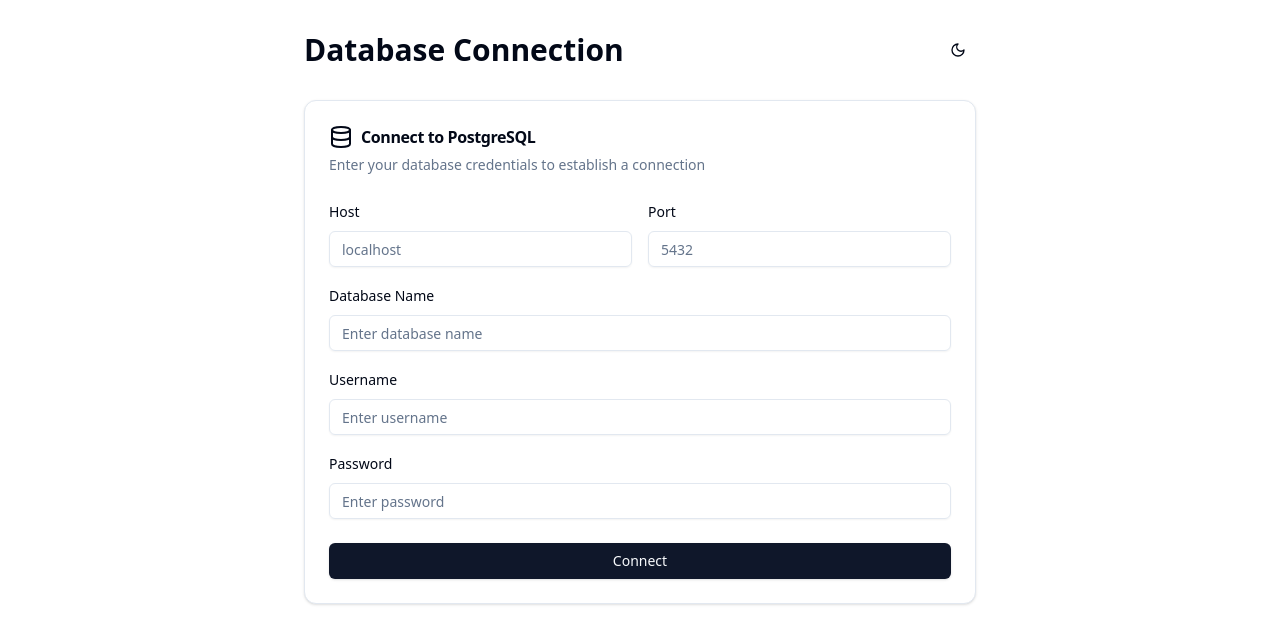
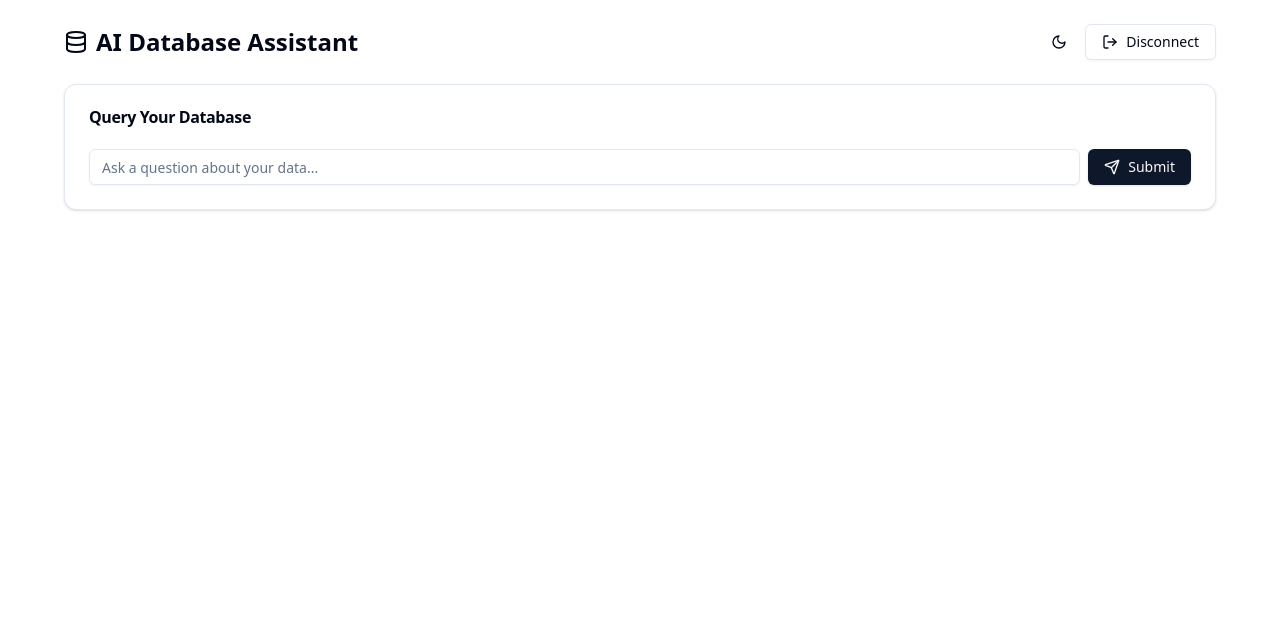
Before and after one commit to LuseBiswas/Database_AI_Agent, a React (Vite) app in the folder ai-agent-frontend/ai-agent-frontend/: page /chat in a window 1280 px wide. Shown: the top 644 px of the page. Built offline with nearby package versions, Linux system fonts and the light colour scheme; no server answers.

Commit message:
ChatBoxUi is updated

```diff
--- a/ai-agent-frontend/ai-agent-frontend/package.json
+++ b/ai-agent-frontend/ai-agent-frontend/package.json
@@ -18,6 +18,7 @@
     "lucide-react": "^0.475.0",
     "react": "^19.0.0",
     "react-dom": "^19.0.0",
+    "react-router-dom": "^7.1.5",
     "tailwind-merge": "^3.0.1",
     "tailwindcss-animate": "^1.0.7"
   },
--- a/ai-agent-frontend/ai-agent-frontend/src/App.jsx
+++ b/ai-agent-frontend/ai-agent-frontend/src/App.jsx
@@ -1,17 +1,19 @@
 import React from "react";
 import ChatBox from "./components/ChatBox";
+import { BrowserRouter as Router, Routes, Route } from 'react-router-dom';
 import { ThemeProvider } from "./components/ThemeProvider";
 import DatabaseApp from "./DatabaseApp";
 
 const App = () => {
   return (
-    <div>
-      <ThemeProvider>
-        <DatabaseApp/>
-
-      </ThemeProvider>
-
-    </div>
+    <ThemeProvider>
+      <Router>
+        <Routes>
+          <Route path="/" element={<DatabaseApp />} />
+          <Route path="/chat" element={<ChatBox />} />
+        </Routes>
+      </Router>
+    </ThemeProvider>
   );
 };
 
--- a/ai-agent-frontend/ai-agent-frontend/src/DatabaseApp.jsx
+++ b/ai-agent-frontend/ai-agent-frontend/src/DatabaseApp.jsx
@@ -11,6 +11,7 @@
 import { Card, CardContent, CardDescription, CardFooter, CardHeader, CardTitle } from './components/ui/card';
 import { Label } from './components/ui/label';
 import { checkHealth, connectToDatabase } from './api/queryAPI';
+import { useNavigate } from 'react-router-dom';
 
 
 const DatabaseApp = () => {
@@ -25,6 +26,7 @@
   const [loading, setLoading] = useState(false);
   const [error, setError] = useState('');
   const { theme, setTheme } = useTheme();
+  const navigate = useNavigate();
 
   // Check initial connection status
   useEffect(() => {
@@ -51,6 +53,7 @@
 
       if (result.success) {
         setIsConnected(true);
+        navigate('/chat');
       } else {
         setError(result.message || 'Failed to connect to database');
       }
--- a/ai-agent-frontend/ai-agent-frontend/src/components/ChatBox.jsx
+++ b/ai-agent-frontend/ai-agent-frontend/src/components/ChatBox.jsx
@@ -1,12 +1,28 @@
 import React, { useState } from "react";
-import { queryBackend } from "../api/queryAPI";
+import { useNavigate } from "react-router-dom";
+import { queryBackend, disconnectDatabase } from "../api/queryAPI";
 import { Button } from "./ui/button";
+import { Input } from "./ui/input";
+import { Card, CardHeader, CardTitle, CardContent } from "./ui/card";
+import { useTheme } from "./ThemeProvider";
+import { Sun, Moon, LogOut, Send, Database } from "lucide-react";
+import {
+  Table,
+  TableBody,
+  TableCell,
+  TableHead,
+  TableHeader,
+  TableRow,
+} from "./ui/table";
+import { Alert, AlertDescription } from "./ui/alert";
 
 const ChatBox = () => {
   const [userQuery, setUserQuery] = useState("");
   const [response, setResponse] = useState(null);
   const [loading, setLoading] = useState(false);
   const [error, setError] = useState("");
+  const { theme, setTheme } = useTheme();
+  const navigate = useNavigate();
 
   const handleSubmit = async (e) => {
     e.preventDefault();
@@ -20,108 +36,170 @@
       const result = await queryBackend(userQuery);
       setResponse(result);
     } catch (error) {
-      setError("Failed to fetch response.");
+      setError(error.message || "Failed to fetch response.");
       console.error("Error:", error);
     } finally {
       setLoading(false);
     }
   };
 
+  const handleDisconnect = async () => {
+    try {
+      await disconnectDatabase();
+      navigate("/"); // Navigate back to connection page
+    } catch (error) {
+      setError("Failed to disconnect from database.");
+      console.error("Disconnect error:", error);
+    }
+  };
+
   const renderTable = (data) => {
     if (!data || !data.rows || data.rows.length === 0) {
-      return <p>No data found</p>;
+      return (
+        <Alert>
+          <AlertDescription>No data found</AlertDescription>
+        </Alert>
+      );
     }
 
     const columns = Object.keys(data.rows[0]);
 
     return (
-      <div className="overflow-x-auto">
-        <table className="w-full border-collapse">
-          <thead>
-            <tr>
+      <div className="rounded-md border">
+        <Table>
+          <TableHeader>
+            <TableRow>
               {columns.map((column) => (
-                <th key={column} className="border p-2 text-left bg-gray-100">
-                  {column}
-                </th>
+                <TableHead key={column}>{column}</TableHead>
               ))}
-            </tr>
-          </thead>
-          <tbody>
+            </TableRow>
+          </TableHeader>
+          <TableBody>
             {data.rows.map((row, index) => (
-              <tr key={index} className={index % 2 === 0 ? 'bg-white' : 'bg-gray-50'}>
+              <TableRow key={index}>
                 {columns.map((column) => (
-                  <td key={column} className="border p-2">
+                  <TableCell key={column}>
                     {row[column]?.toString() || ''}
-                  </td>
+                  </TableCell>
                 ))}
-              </tr>
+              </TableRow>
             ))}
-          </tbody>
-        </table>
+          </TableBody>
+        </Table>
       </div>
     );
   };
 
   return (
-    <div className="p-4">
-      <h1 className="text-2xl font-bold mb-4">AI Agent Chat</h1>
+    <div className="min-h-screen p-6 bg-background">
+      <div className="max-w-6xl mx-auto">
+        <div className="flex justify-between items-center mb-6">
+          <div className="flex items-center gap-2">
+            <Database className="h-6 w-6" />
+            <h1 className="text-2xl font-bold text-foreground">AI Database Assistant</h1>
+          </div>
+          <div className="flex items-center gap-2">
+            <Button
+              variant="ghost"
+              size="icon"
+              onClick={() => setTheme(theme === 'dark' ? 'light' : 'dark')}
+            >
+              {theme === 'dark' ? (
+                <Sun className="h-5 w-5" />
+              ) : (
+                <Moon className="h-5 w-5" />
+              )}
+            </Button>
+            <Button
+              variant="outline"
+              onClick={handleDisconnect}
+              className="flex items-center gap-2"
+            >
+              <LogOut className="h-4 w-4" />
+              Disconnect
+            </Button>
+          </div>
+        </div>
 
-      <form onSubmit={handleSubmit} className="mb-4">
-        <div className="flex gap-2">
-          <input
+        <Card className="mb-6">
+          <CardHeader>
+            <CardTitle>Query Your Database</CardTitle>
+          </CardHeader>
+          <CardContent>
+            <form onSubmit={handleSubmit} className="flex gap-2">
+              <Input
                 type="text"
                 placeholder="Ask a question about your data..."
                 value={userQuery}
                 onChange={(e) => setUserQuery(e.target.value)}
-            className="flex-1 p-2 border rounded"
+                className="flex-1"
                 required
               />
-          <button
-            type="submit"
-            disabled={loading}
-            className="px-4 py-2 bg-blue-500 text-white rounded disabled:bg-gray-400"
-          >
-            {loading ? "Processing..." : "Submit"}
-          </button>
-        </div>
+              <Button type="submit" disabled={loading}>
+                {loading ? (
+                  <span className="flex items-center gap-2">
+                    <span className="h-4 w-4 animate-spin rounded-full border-2 border-current border-t-transparent" />
+                    Processing...
+                  </span>
+                ) : (
+                  <span className="flex items-center gap-2">
+                    <Send className="h-4 w-4" />
+                    Submit
+                  </span>
+                )}
+              </Button>
             </form>
+          </CardContent>
+        </Card>
 
         {error && (
-        <div className="text-red-500 mb-4">
-          {error}
-        </div>
+          <Alert variant="destructive" className="mb-6">
+            <AlertDescription>{error}</AlertDescription>
+          </Alert>
         )}
 
         {response && (
-        <div className="space-y-4">
+          <div className="space-y-6">
             {response.explanation && (
-            <div className="bg-gray-50 p-4 rounded">
-              <h2 className="font-bold mb-2">Explanation:</h2>
-              <p>{response.explanation}</p>
-            </div>
+              <Card>
+                <CardHeader>
+                  <CardTitle>Explanation</CardTitle>
+                </CardHeader>
+                <CardContent>
+                  <p className="text-foreground">{response.explanation}</p>
+                </CardContent>
+              </Card>
             )}
 
             {response.sqlQuery && (
-            <div className="bg-gray-50 p-4 rounded">
-              <h2 className="font-bold mb-2">SQL Query:</h2>
-              <pre className="bg-gray-100 p-2 rounded overflow-x-auto">
+              <Card>
+                <CardHeader>
+                  <CardTitle>SQL Query</CardTitle>
+                </CardHeader>
+                <CardContent>
+                  <pre className="bg-muted p-4 rounded-lg overflow-x-auto">
                     {response.sqlQuery}
                   </pre>
-            </div>
+                </CardContent>
+              </Card>
             )}
 
             {response.result && (
-            <div>
-              <h2 className="font-bold mb-2">Results:</h2>
+              <Card>
+                <CardHeader>
+                  <CardTitle>Results</CardTitle>
+                </CardHeader>
+                <CardContent>
                   {renderTable(response.result)}
-              <p className="mt-2 text-gray-600">
+                  <p className="mt-4 text-sm text-muted-foreground">
                     Total rows: {response.result.rowCount || 0}
                   </p>
+                </CardContent>
+              </Card>
+            )}
           </div>
         )}
       </div>
-      )}
-      <Button>Click me</Button>
     </div>
   );
 };
--- /dev/null
+++ b/ai-agent-frontend/ai-agent-frontend/src/components/ui/alert.jsx
@@ -0,0 +1,47 @@
+import * as React from "react"
+import { cva } from "class-variance-authority";
+
+import { cn } from "@/lib/utils"
+
+const alertVariants = cva(
+  "relative w-full rounded-lg border px-4 py-3 text-sm [&>svg+div]:translate-y-[-3px] [&>svg]:absolute [&>svg]:left-4 [&>svg]:top-4 [&>svg]:text-foreground [&>svg~*]:pl-7",
+  {
+    variants: {
+      variant: {
+        default: "bg-background text-foreground",
+        destructive:
+          "border-destructive/50 text-destructive dark:border-destructive [&>svg]:text-destructive",
+      },
+    },
+    defaultVariants: {
+      variant: "default",
+    },
+  }
+)
+
+const Alert = React.forwardRef(({ className, variant, ...props }, ref) => (
+  <div
+    ref={ref}
+    role="alert"
+    className={cn(alertVariants({ variant }), className)}
+    {...props} />
+))
+Alert.displayName = "Alert"
+
+const AlertTitle = React.forwardRef(({ className, ...props }, ref) => (
+  <h5
+    ref={ref}
+    className={cn("mb-1 font-medium leading-none tracking-tight", className)}
+    {...props} />
+))
+AlertTitle.displayName = "AlertTitle"
+
+const AlertDescription = React.forwardRef(({ className, ...props }, ref) => (
+  <div
+    ref={ref}
+    className={cn("text-sm [&_p]:leading-relaxed", className)}
+    {...props} />
+))
+AlertDescription.displayName = "AlertDescription"
+
+export { Alert, AlertTitle, AlertDescription }
--- /dev/null
+++ b/ai-agent-frontend/ai-agent-frontend/src/components/ui/table.jsx
@@ -0,0 +1,86 @@
+import * as React from "react"
+
+import { cn } from "@/lib/utils"
+
+const Table = React.forwardRef(({ className, ...props }, ref) => (
+  <div className="relative w-full overflow-auto">
+    <table
+      ref={ref}
+      className={cn("w-full caption-bottom text-sm", className)}
+      {...props} />
+  </div>
+))
+Table.displayName = "Table"
+
+const TableHeader = React.forwardRef(({ className, ...props }, ref) => (
+  <thead ref={ref} className={cn("[&_tr]:border-b", className)} {...props} />
+))
+TableHeader.displayName = "TableHeader"
+
+const TableBody = React.forwardRef(({ className, ...props }, ref) => (
+  <tbody
+    ref={ref}
+    className={cn("[&_tr:last-child]:border-0", className)}
+    {...props} />
+))
+TableBody.displayName = "TableBody"
+
+const TableFooter = React.forwardRef(({ className, ...props }, ref) => (
+  <tfoot
+    ref={ref}
+    className={cn("border-t bg-muted/50 font-medium [&>tr]:last:border-b-0", className)}
+    {...props} />
+))
+TableFooter.displayName = "TableFooter"
+
+const TableRow = React.forwardRef(({ className, ...props }, ref) => (
+  <tr
+    ref={ref}
+    className={cn(
+      "border-b transition-colors hover:bg-muted/50 data-[state=selected]:bg-muted",
+      className
+    )}
+    {...props} />
+))
+TableRow.displayName = "TableRow"
+
+const TableHead = React.forwardRef(({ className, ...props }, ref) => (
+  <th
+    ref={ref}
+    className={cn(
+      "h-10 px-2 text-left align-middle font-medium text-muted-foreground [&:has([role=checkbox])]:pr-0 [&>[role=checkbox]]:translate-y-[2px]",
+      className
+    )}
+    {...props} />
+))
+TableHead.displayName = "TableHead"
+
+const TableCell = React.forwardRef(({ className, ...props }, ref) => (
+  <td
+    ref={ref}
+    className={cn(
+      "p-2 align-middle [&:has([role=checkbox])]:pr-0 [&>[role=checkbox]]:translate-y-[2px]",
+      className
+    )}
+    {...props} />
+))
+TableCell.displayName = "TableCell"
+
+const TableCaption = React.forwardRef(({ className, ...props }, ref) => (
+  <caption
+    ref={ref}
+    className={cn("mt-4 text-sm text-muted-foreground", className)}
+    {...props} />
+))
+TableCaption.displayName = "TableCaption"
+
+export {
+  Table,
+  TableHeader,
+  TableBody,
+  TableFooter,
+  TableHead,
+  TableRow,
+  TableCell,
+  TableCaption,
+}
```
Also changed, not shown: 2 other files (tests, documents, lock files or other folders). Lines whose indentation alone changed are shown as unchanged.
